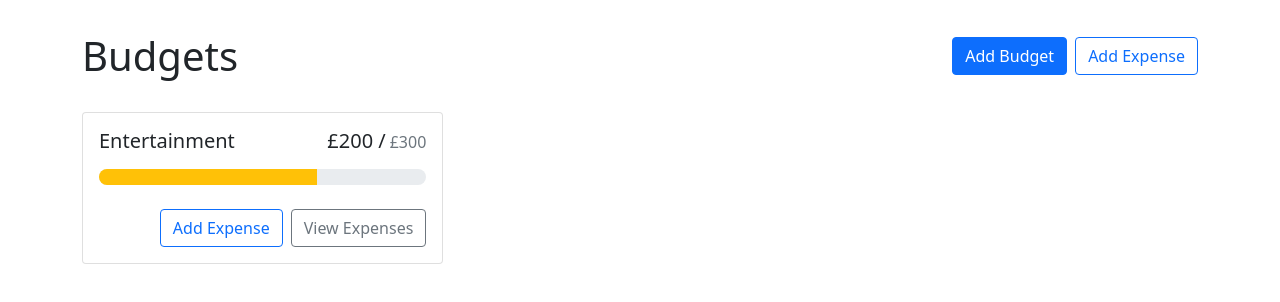
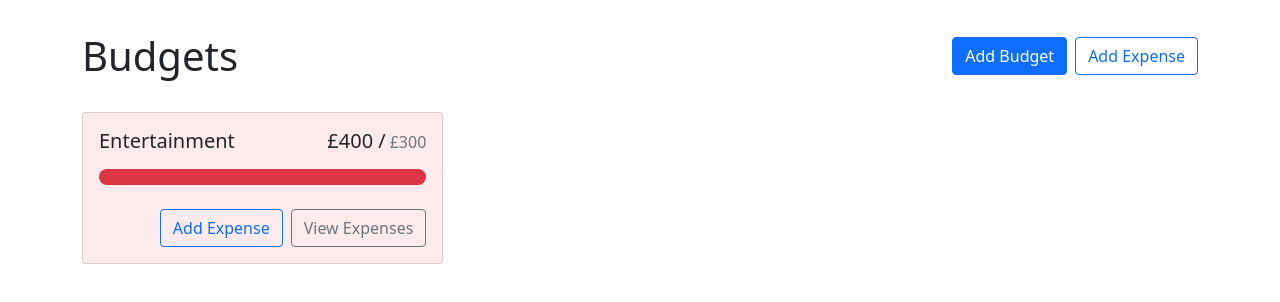
Before and after one commit to abdirahmanjama/budgetly, a React (Create React App) app: page / in a window 1280 px wide. Shown: the top 302 px of the page. Built offline with nearby package versions, Linux system fonts and the light colour scheme.

Commit message:
setup context hooks for budgets

```diff
--- a/src/App.tsx
+++ b/src/App.tsx
@@ -19,7 +19,12 @@ function App() {
           alignItems: "flex-start",
         }}
       >
-        <BudgetCard name="Entertainment" amount={200} max={300}></BudgetCard>
+        <BudgetCard
+          grey={true}
+          name="Entertainment"
+          amount={400}
+          max={300}
+        ></BudgetCard>
       </div>
     </Container>
   );
--- a/src/components/BudgetCard.tsx
+++ b/src/components/BudgetCard.tsx
@@ -10,9 +10,15 @@ interface Props {
 }
 
 export default function BudgetCard({ name, amount, max, grey }: Props) {
+  const classNames = [];
+  if (amount > max) {
+    classNames.push("bg-danger", "bg-opacity-10");
+  } else if (grey) {
+    classNames.push("bg-light");
+  }
   return (
     <>
-      <Card>
+      <Card className={classNames.join(" ")}>
         <Card.Body>
           <Card.Title className="d-flex justify-content-between align-items-baseline fw-normal mb-3">
             <div className="me-2">{name}</div>
```
Also changed, not shown: src/contexts/BudgetContexts.ts (added).
